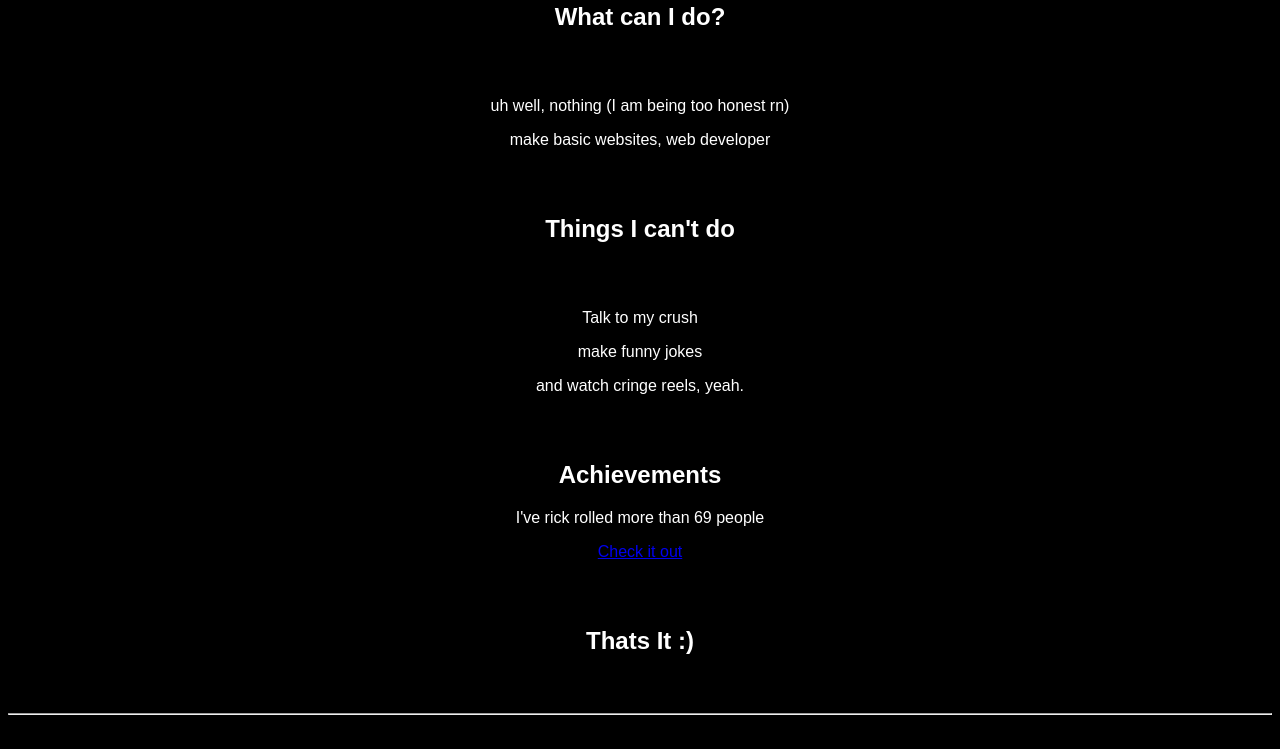
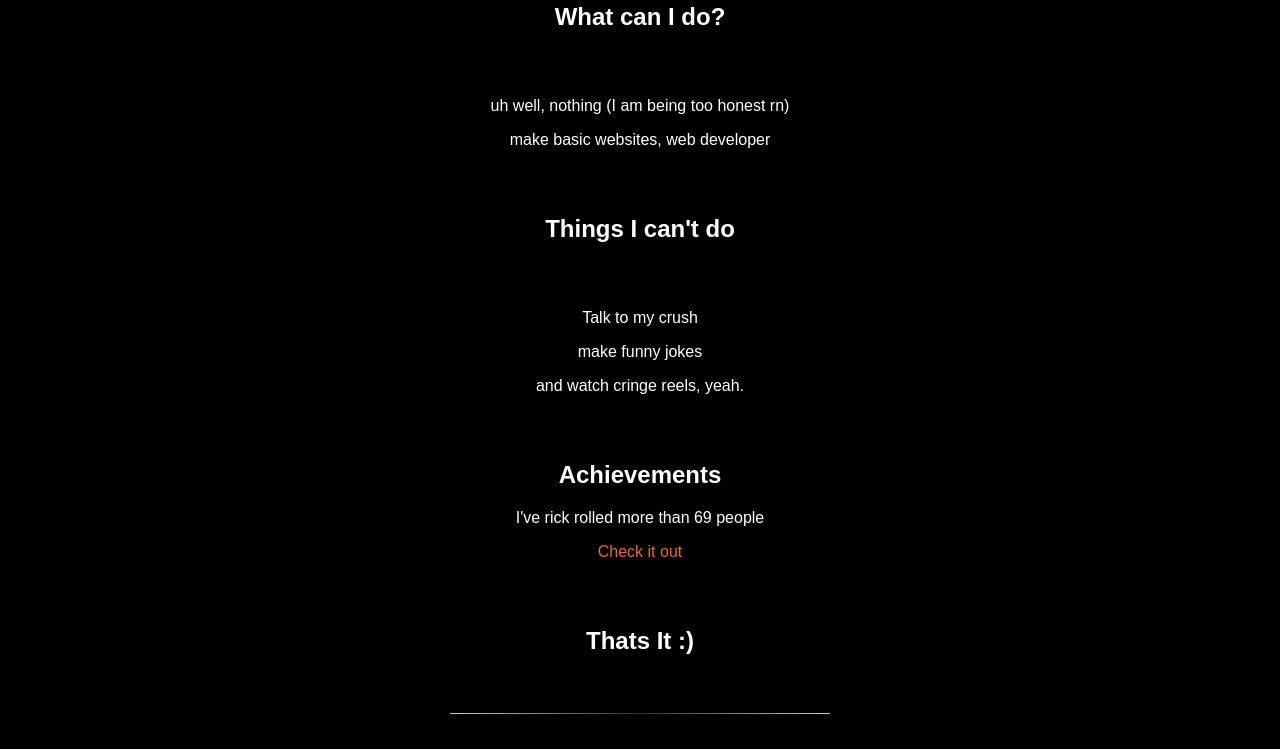
Before and after one commit to harshely/rv, a plain HTML site: page index.html in a window 1280 px wide. Shown: the part 440-1189 px from the top of the page. Drawn offline with Linux system fonts and the light colour scheme.

Commit message:
Update style.css

```diff
--- a/style.css
+++ b/style.css
@@ -10,3 +10,15 @@ h1.name{
 div.space{
     height: 30px;
 }
+hr{
+    width: 30%;
+    border: 0;
+    height: 1px;
+    background: #333;
+    background-image: linear-gradient(to right, #ccc, #333, #ccc);
+
+}
+a{
+    text-decoration: none;
+    color: #F26627;
+}
```
